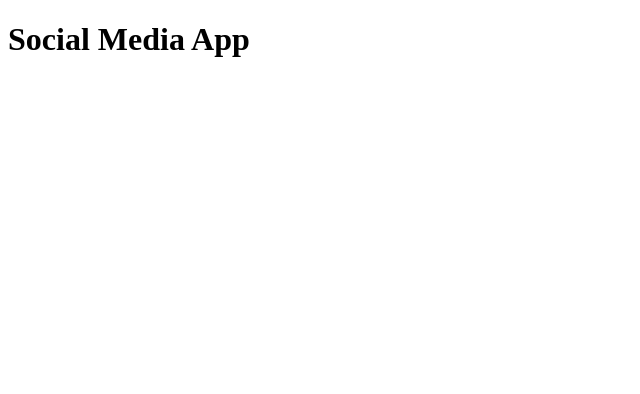
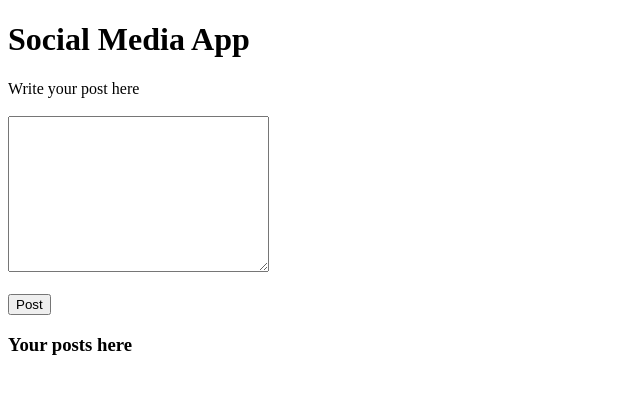
Before and after one commit to chris-townsend/TODO-app, a plain HTML site: page index.html in a window 1280 px wide. Shown: the whole page, without its empty margins (0-640 px from the left). Drawn offline with Linux system fonts and the light colour scheme.

Commit message:
Add basic html structure and link fontawesome script

```diff
--- a/index.html
+++ b/index.html
@@ -13,12 +13,26 @@
     <h1>Social Media App</h1>
     <div class="container">
 
-      <div class="left"></div>
-      <div class="right"></div>
+      <div class="left">
+        <form id="form">
+            <label for="post"> Write your post here</label>
+            <br><br>
+            <textarea name="post" id="input" cols="30" rows="10"></textarea>
+            <br> <br>
+            <div id="msg"></div>
+            <button type="submit">Post</button>
+        </form>
+      </div>
+      <div class="right">
+        <h3>Your posts here</h3>
+        <div id="posts"></div>
+      </div>
 
     </div>
 
 <!--Javascript tags-->
 <script src="main.js"></script>
+<!--font awesome script-->
+<script src="https://kit.fontawesome.com/9932e8fab5.js" crossorigin="anonymous"></script>
 </body>
 </html>
```
